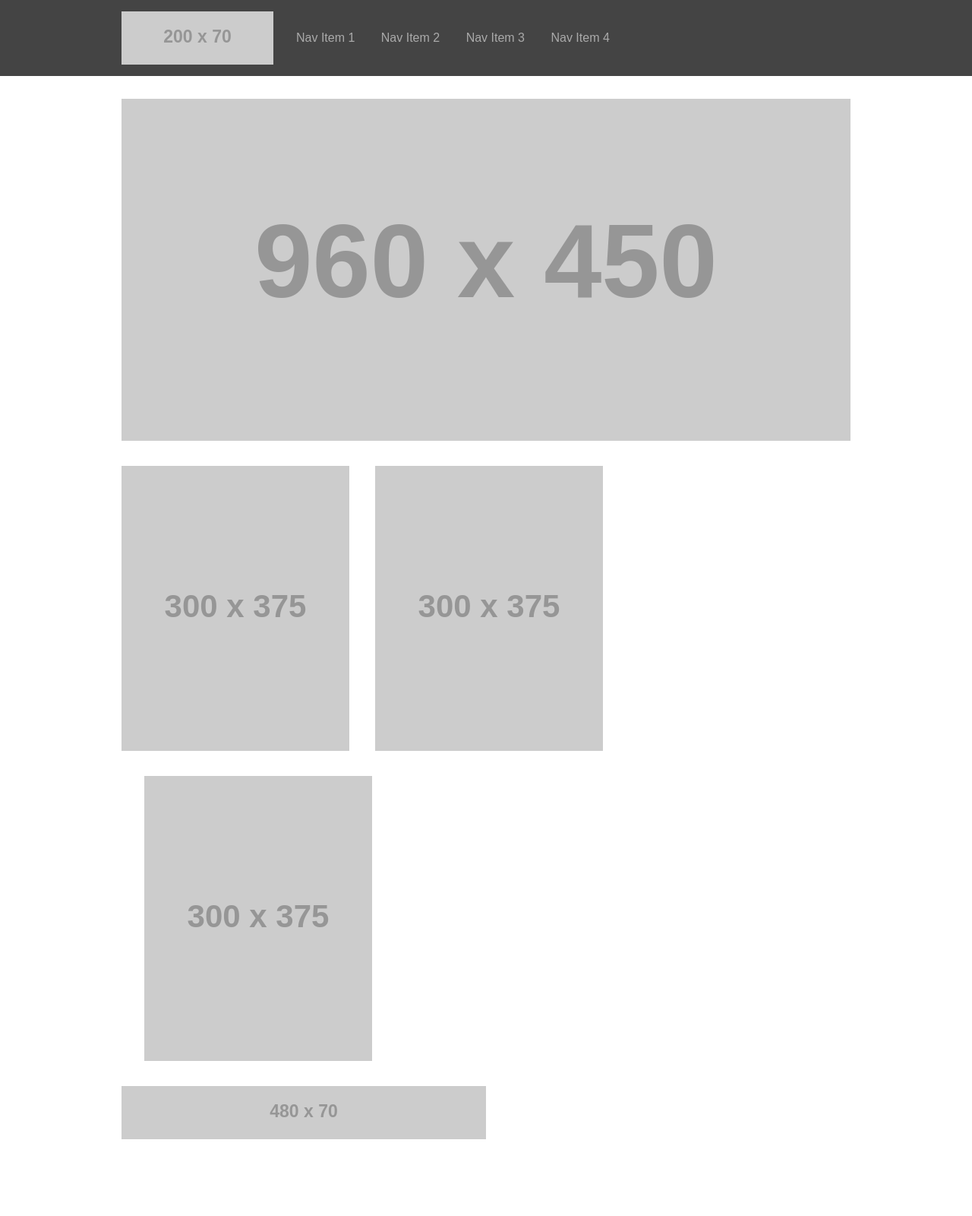
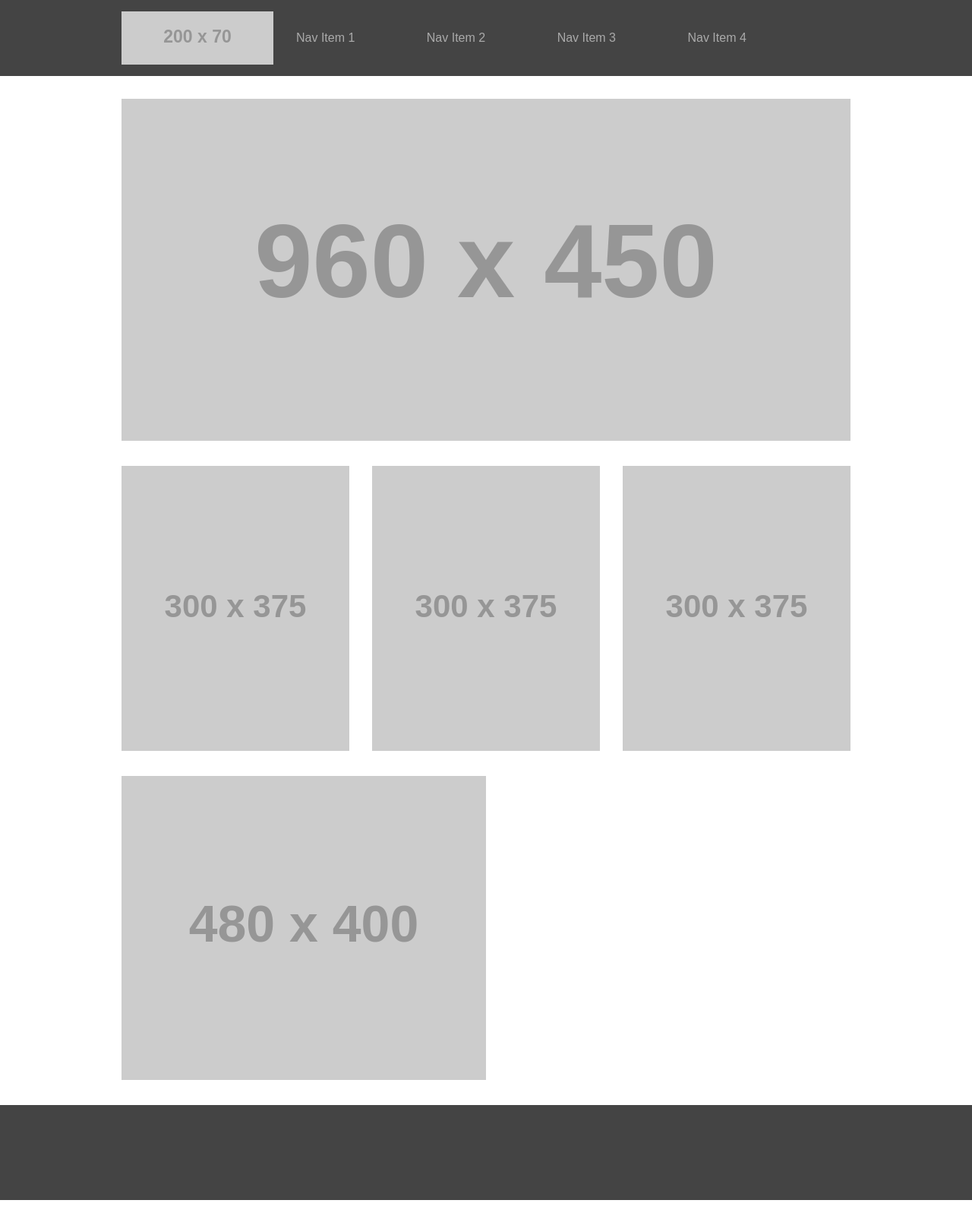
Before and after one commit to CeylinBrooks/wireframe-exercise, a plain HTML site: page index.html in a window 1280 px wide. Shown: the top 1600 px of the page at 76% size. Drawn offline with Linux system fonts and the light colour scheme; placeholder pictures from the web are drawn by us.

Commit message:
Wire Frame Exercise

```diff
--- a/css/style.css
+++ b/css/style.css
@@ -28,7 +28,7 @@ header img {
 header li {
   display: inline;
   line-height: 100px;
-  margin-left: 30px;
+  margin-left: 90px;
 }
 
 header li:first-child {
@@ -57,12 +57,12 @@ main li:first-child {
 
 main li {
   margin-left: 30px;
-  display: inline-block;
+  float: left;
 }
 
 main article {
   float: right;
-  width: 50%;
+  width: 100%;
   margin-top: 450px;
 }
 
@@ -73,7 +73,7 @@ main h2 {
 }
 
 main p {
-  height: 300px;
+  height: 330px;
   font-style: italic;
   margin-left: 30px;
   margin-top: 5px;
@@ -91,4 +91,15 @@ main div {
   border-radius: 5px;
   cursor: pointer;
 }
+
+main div:hover {
+  background-color: red;
+  transition: 350ms;
+}
+
 /* footer */
+footer {
+  background-color: #444;
+  height: 125px;
+  margin-top: 30px;
+}
--- a/index.html
+++ b/index.html
@@ -27,7 +27,7 @@
       <li><img src="https://placehold.it/300x375/111" alt="sub-banner" title="sub-banner"></li>
     </ul>
     <section>
-      <img src="https://placehold.it/480x70/111" alt="section-img" title="section-title">
+      <img src="https://placehold.it/480x400/111" alt="section-img" title="section-title">
       <article>
         <h2>Featured Section Heading</h2>
         <p>Lorem ipsum dolor sit amet, consectetur adipiscing elit, sed do eiusmod tempor incididunt ut labore et dolore
```
